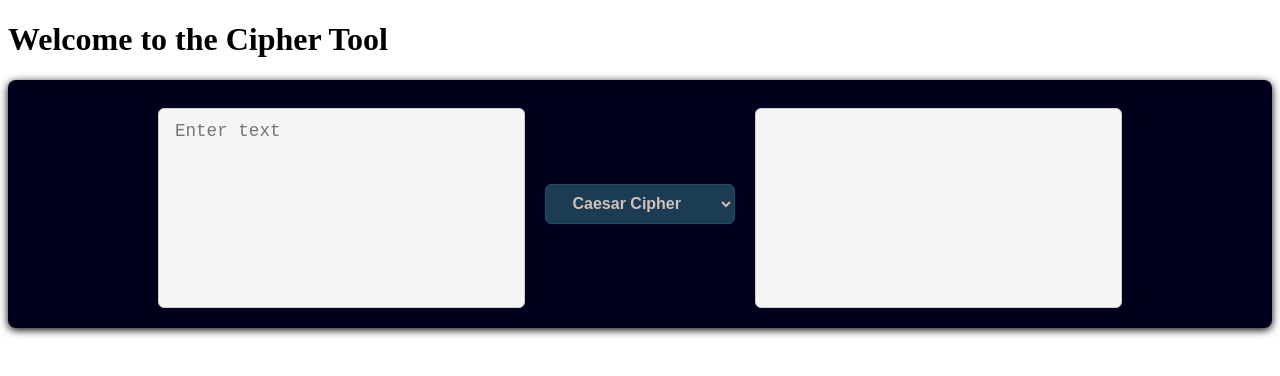
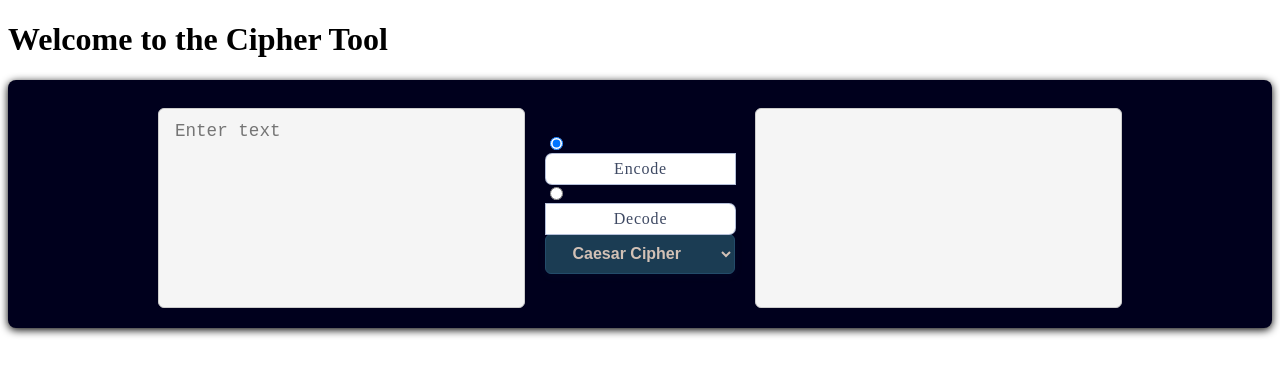
Before and after one commit to MaxLindquistLnu/L3, a React (Vite) app: page / in a window 1280 px wide. Shown: the top 376 px of the page. Built offline with nearby package versions, Linux system fonts and the light colour scheme.

Commit message:
add EncodeOrDecodeOption component and integrate it into CipherTool for mode selection

```diff
--- a/src/components/cipherTool/cipherTool.tsx
+++ b/src/components/cipherTool/cipherTool.tsx
@@ -1,11 +1,13 @@
-import { useState } from 'react'
+import { useState, useEffect } from 'react'
 import InputField from './components/inputField/inputField'
 import OutputField from './components/outputField/outputField'
+import EncodeOrDecodeOption from '../encodeOrDecodeOption/encodeOrDecodeOption'
 import DropDown from '../dropdown/dropdown'
 import { Cipher } from '../../cipherModule/Cipher'
 import './cipherTool.css'
 
 function CipherTool() {
+  const [cipherMode, setCipherMode] = useState<'encode' | 'decode'>('encode')
   const [selectedCipher, setSelectedCipher] = useState('caesar')
   const [inputText, setInputText] = useState('')
   const [outputText, setOutputText] = useState('')
@@ -16,10 +18,22 @@
         { value: 'atbash', label: 'Atbash Cipher' }
   ]
 
+  useEffect(() => {
+    if (inputText) {
+      const cipher = new Cipher()
+      const result = cipherMode === 'encode'
+        ? cipher.encryptCaesar(3, inputText)
+        : cipher.decryptCaesar(3, inputText)
+      setOutputText(result)
+    }
+  }, [cipherMode, inputText])
+
+  const handleCipherModeChange = (cipherMode: 'encode' | 'decode') => {
+    setCipherMode(cipherMode)
+  }
+
   const handleInputChange = (value: string) => {
     setInputText(value)
-    const cipher = new Cipher()
-    setOutputText(cipher.encryptCaesar(3, value))
   }
 
   return (
@@ -29,11 +43,17 @@
         onChange={(e) => handleInputChange(e.target.value)}
         placeholder="Enter text"
       />
+      <div className="options-section">
+      <EncodeOrDecodeOption
+        onChange={handleCipherModeChange}
+        value={cipherMode}
+      />
       <DropDown
         options={cipherOptions}
         value={selectedCipher}
         onChange={(e) => setSelectedCipher(e.target.value)}
       />
+      </div>
       <OutputField
         value={outputText}
         readOnly
--- a/src/components/encodeOrDecodeOption/encodeOrDecodeOption.tsx
+++ b/src/components/encodeOrDecodeOption/encodeOrDecodeOption.tsx
@@ -1,20 +1,45 @@
-import './encodeOrDecodeOption.css'
+import React from 'react';
+import './encodeOrDecodeOption.css';
 
-function EncodeOrDecodeOption() {
+interface EncodeOrDecodeOptionProps {
+    value?: 'encode' | 'decode';
+    onChange?: (value: 'encode' | 'decode') => void;
+}
+
+function EncodeOrDecodeOption({ value, onChange }: EncodeOrDecodeOptionProps) {
+    const handleChange = (e: React.ChangeEvent<HTMLInputElement>) => {
+        if (onChange) {
+            onChange(e.target.value as 'encode' | 'decode');
+        }
+    };
+
     return (
-            <div className="mydict">
-                <div>
-                    <label>
-                        <input type="radio" name="radio" defaultChecked/>
+        <div className="encode-decode-container">
+            <div className="encode-decode-options">
+                <label className="encode-decode-label">
+                    <input
+                        type="radio"
+                        name="encode-decode"
+                        value="encode"
+                        checked={value === 'encode'}
+                        onChange={handleChange}
+                        defaultChecked={value === undefined}
+                    />
                     <span>Encode</span>
                 </label>
-                    <label>
-                        <input type="radio" name="radio"/>
+                <label className="encode-decode-label">
+                    <input
+                        type="radio"
+                        name="encode-decode"
+                        value="decode"
+                        checked={value === 'decode'}
+                        onChange={handleChange}
+                    />
                     <span>Decode</span>
                 </label>
             </div>
         </div>
-    )
+    );
 }
 
-export default EncodeOrDecodeOption
+export default EncodeOrDecodeOption;
```
Lines whose indentation alone changed are shown as unchanged.
